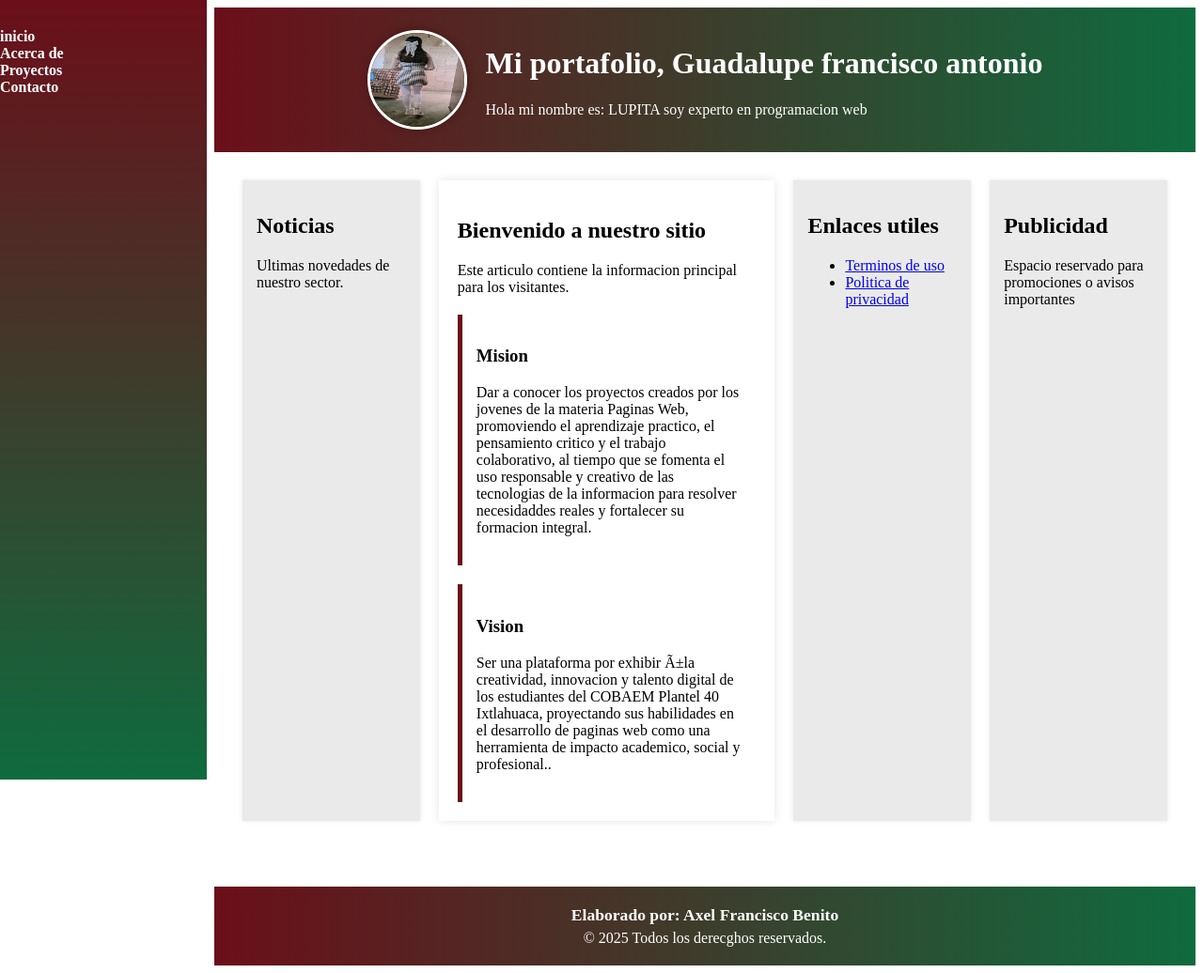
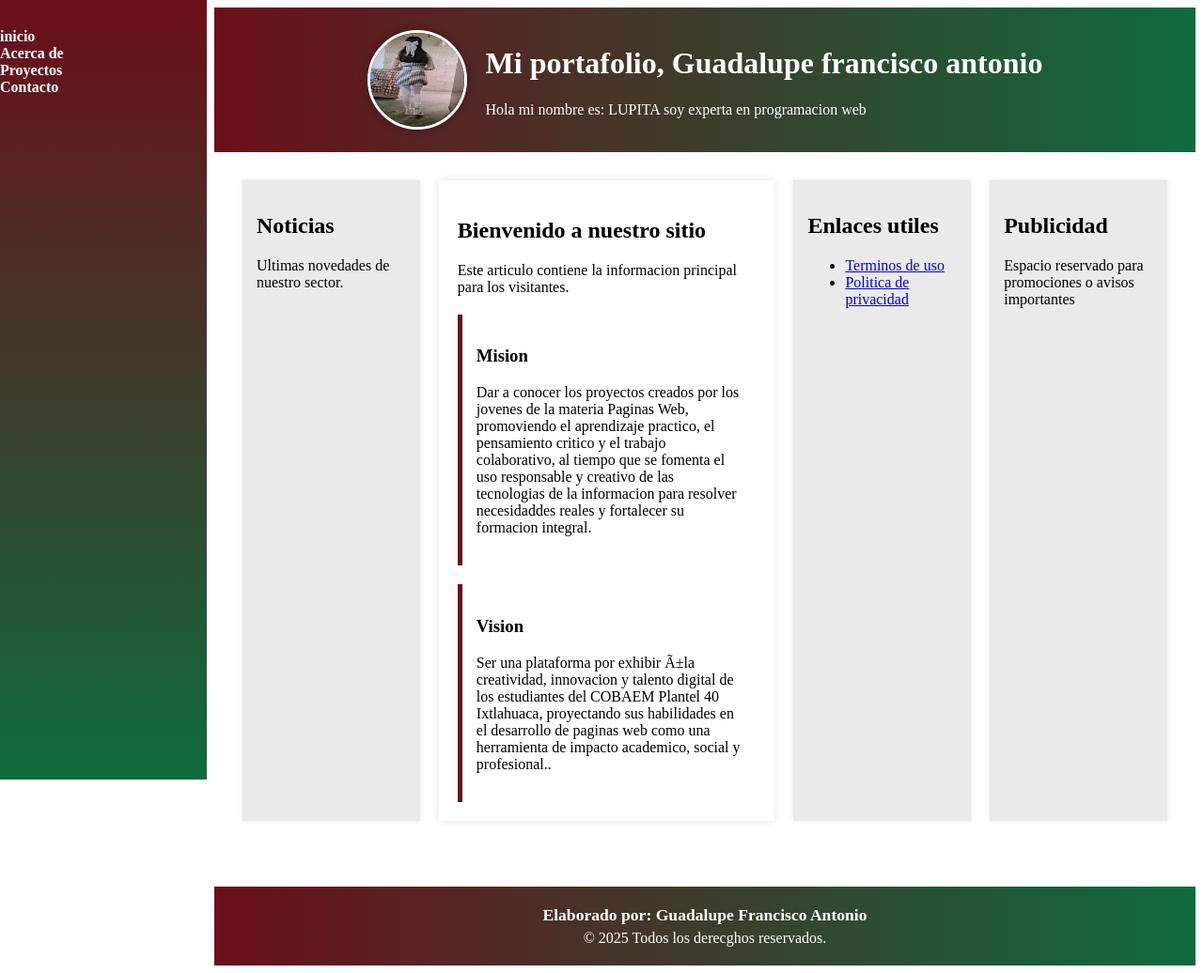
Before and after one commit to Lupita1-1/proyec-lupita, a plain HTML site: page inicio.html in a window 1280 px wide. Shown: the whole page at 94% size. Drawn offline with Linux system fonts and the light colour scheme.

Commit message:
Update inicio.html

```diff
--- a/inicio.html
+++ b/inicio.html
@@ -29,7 +29,7 @@
 	alt="foto de perfil">
 	<div class="Titulo">
 		<h1>Mi portafolio, Guadalupe francisco antonio</h1>
-		<p>Hola mi nombre es: LUPITA soy experto en programacion web</p>
+		<p>Hola mi nombre es: LUPITA soy experta en programacion web</p>
 	</div>
 </header>
 </head>
@@ -77,7 +77,7 @@
 
 <!--FOOTER-->
 <footer>
-	<h3>Elaborado por: Axel Francisco Benito</h3>
+	<h3>Elaborado por: Guadalupe Francisco Antonio</h3>
 	<p>&copy; 2025 Todos los derecghos reservados.</p>
 </footer>
 </div>
```
